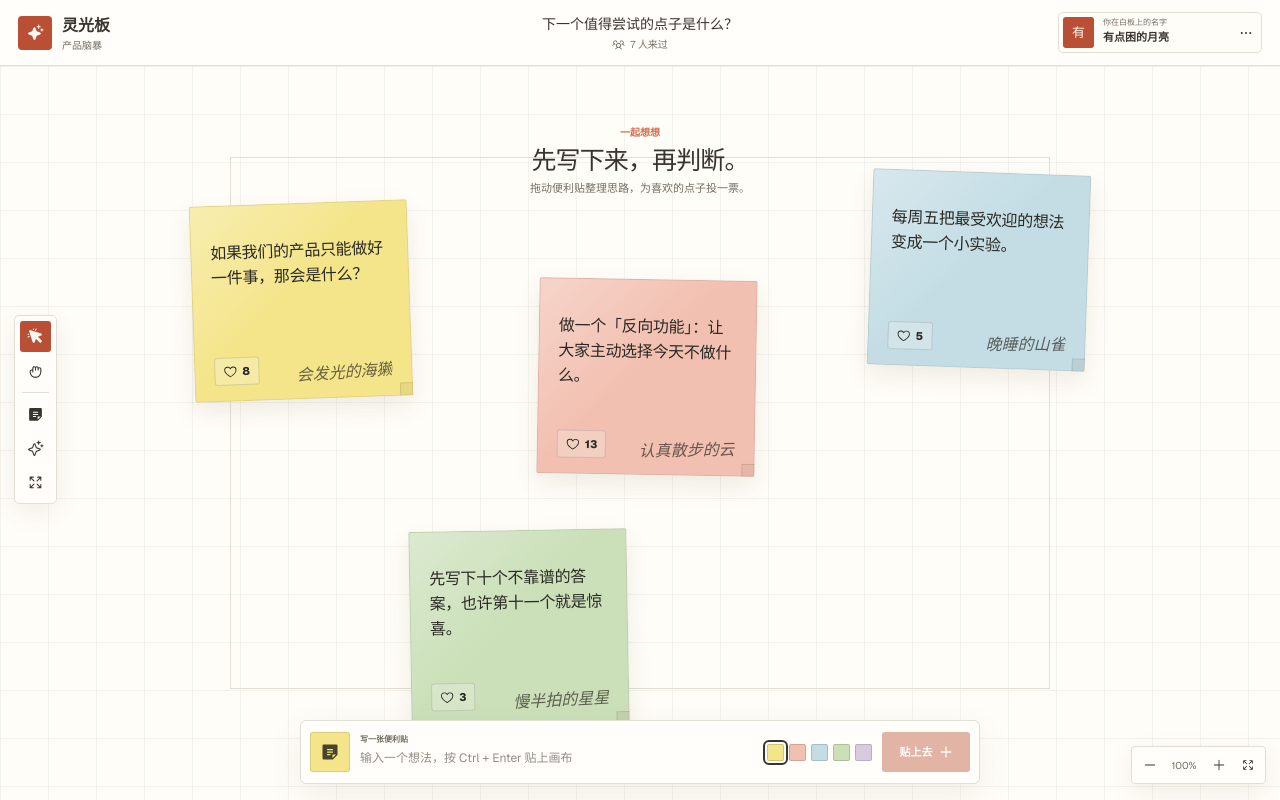
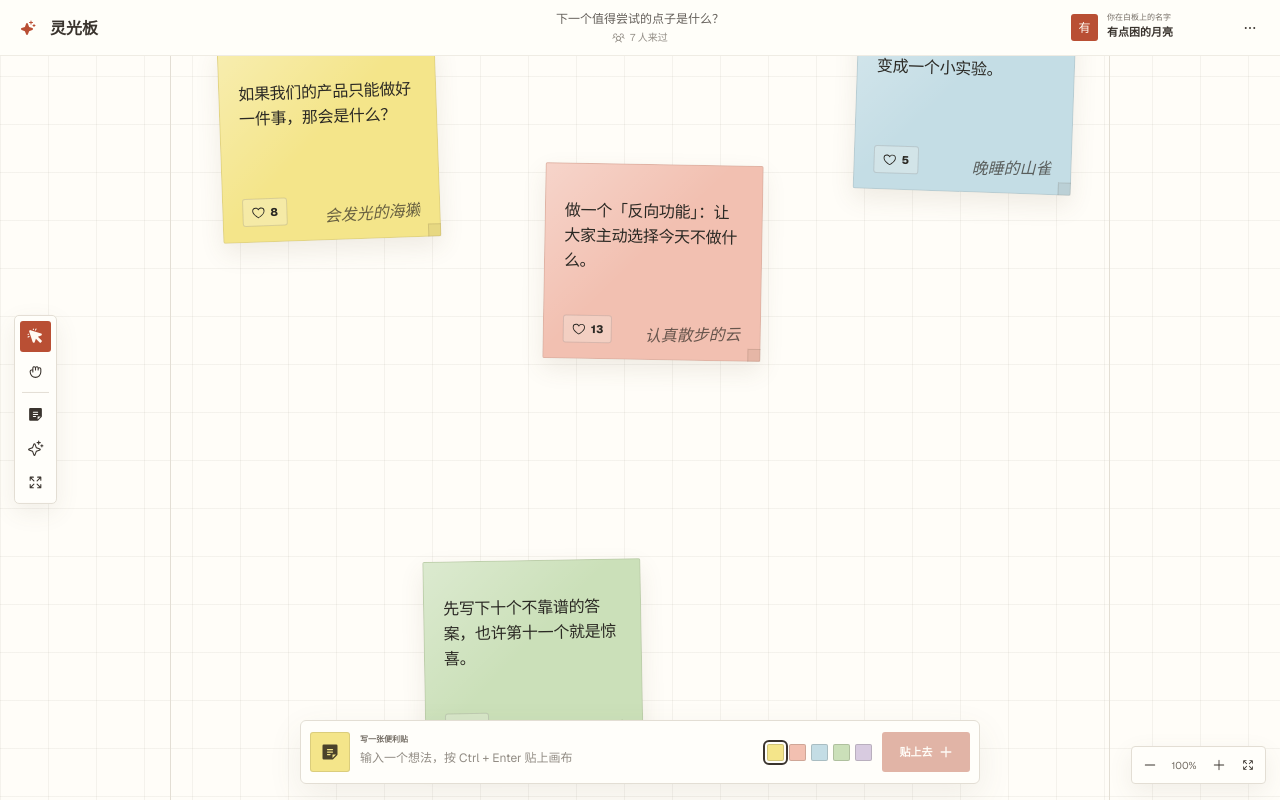
Before and after one commit to Kaleohano/Workshop_BrainStorm_WhiteBorard, a Next.js app: page / in a window 1280 px wide. Built offline with nearby package versions, Linux system fonts and the light colour scheme.

Commit message:
Refine navigation and expand canvas

```diff
--- a/app/globals.css
+++ b/app/globals.css
@@ -46,48 +46,49 @@ button { color: inherit; }
   position: fixed;
   inset: 0 0 auto;
   z-index: 20;
-  height: 66px;
-  padding: 0 18px;
+  height: 56px;
+  padding: 0 16px;
   display: grid;
   grid-template-columns: 1fr auto 1fr;
   align-items: center;
   gap: 18px;
-  border-bottom: 1px solid var(--line);
-  background: var(--panel);
+  border-bottom: 1px solid color-mix(in srgb, var(--line) 58%, transparent);
+  background: color-mix(in srgb, var(--panel) 92%, transparent);
 }
 
 .brand-lockup, .participant, .board-title span { display: flex; align-items: center; }
 .brand-lockup { gap: 10px; }
 .brand-tile {
-  width: 34px;
-  height: 34px;
+  width: 24px;
+  height: 24px;
   display: grid;
   place-items: center;
-  color: #fffaf3;
-  background: var(--accent-deep);
-  border-radius: 4px;
+  color: var(--accent-deep);
+  background: transparent;
+  border-radius: 3px;
 }
-.brand-tile svg { width: 17px; height: 17px; }
+.brand-tile svg { width: 16px; height: 16px; }
 .brand-lockup div { display: grid; gap: 1px; }
 .brand-lockup strong { font-family: Georgia, "Songti SC", serif; font-size: 16px; font-weight: 600; }
-.brand-lockup div span { color: var(--muted); font-size: 10px; }
+.brand-lockup div span { display: none; }
 
-.board-title { display: grid; justify-items: center; gap: 3px; }
-.board-title strong { font-family: Georgia, "Songti SC", serif; font-size: 14px; font-weight: 500; }
+.board-title { display: grid; justify-items: center; gap: 2px; opacity: .78; }
+.board-title strong { font-family: Georgia, "Songti SC", serif; font-size: 12px; font-weight: 500; }
 .board-title span { gap: 5px; color: var(--muted); font-size: 10px; }
 .board-title svg { width: 13px; height: 13px; }
 
 .participant {
   justify-self: end;
   gap: 9px;
-  padding: 4px 7px 4px 4px;
-  border: 1px solid var(--line);
+  padding: 3px 5px 3px 3px;
+  border: 1px solid transparent;
   border-radius: 5px;
-  background: var(--canvas);
+  background: transparent;
 }
+.participant:hover, .participant:focus-within { border-color: var(--line); background: var(--canvas); }
 .avatar {
-  width: 31px;
-  height: 31px;
+  width: 27px;
+  height: 27px;
   display: grid;
   place-items: center;
   flex: 0 0 auto;
@@ -95,7 +96,7 @@ button { color: inherit; }
   background: var(--accent-deep);
   border-radius: 3px;
   font-family: Georgia, "Songti SC", serif;
-  font-size: 13px;
+  font-size: 12px;
 }
 .participant label { display: grid; gap: 0; }
 .participant label span { color: var(--muted); font-size: 8px; line-height: 1.2; }
@@ -162,20 +163,22 @@ button { color: inherit; }
 
 .canvas-viewport {
   position: fixed;
-  inset: 66px 0 0;
+  inset: 56px 0 0;
   overflow: auto;
   overscroll-behavior: none;
+  scrollbar-width: none;
 }
+.canvas-viewport::-webkit-scrollbar { display: none; }
 .canvas-viewport.pan-mode { cursor: grab; touch-action: none; }
 .canvas-viewport.pan-mode:active { cursor: grabbing; }
 
 .canvas {
   --zoom: 1;
   position: relative;
-  width: max(100%, 1080px);
-  height: max(100%, 760px);
+  width: 8000px;
+  height: 5600px;
   scale: var(--zoom);
-  transform-origin: 50% 42%;
+  transform-origin: 50% 50%;
   background-color: var(--canvas);
   background-image:
     linear-gradient(var(--grid) 1px, transparent 1px),
@@ -186,9 +189,9 @@ button { color: inherit; }
   content: "";
   position: absolute;
   left: 50%;
-  top: 12%;
-  width: min(820px, 74%);
-  height: 70%;
+  top: calc(50% - 410px);
+  width: 940px;
+  height: 820px;
   transform: translateX(-50%);
   border: 1px solid var(--line);
   pointer-events: none;
@@ -196,7 +199,7 @@ button { color: inherit; }
 .canvas-heading {
   position: absolute;
   left: 50%;
-  top: 7%;
+  top: calc(50% - 455px);
   z-index: 3;
   width: 390px;
   transform: translateX(-50%);
@@ -225,8 +228,8 @@ button { color: inherit; }
   --y: 20%;
   --tilt: 0deg;
   position: absolute;
-  left: var(--x);
-  top: var(--y);
+  left: calc(50% + var(--x));
+  top: calc(50% + var(--y));
   width: 218px;
   min-height: 196px;
   padding: 22px 19px 15px;
@@ -447,12 +450,12 @@ button:focus-visible, input:focus-visible, textarea:focus-visible {
 }
 
 @media (max-width: 760px) {
-  .board-bar { height: 62px; padding: 0 9px; grid-template-columns: auto 1fr; }
+  .board-bar { height: 52px; padding: 0 9px; grid-template-columns: auto 1fr; }
   .brand-lockup div span, .board-title { display: none; }
   .participant { justify-self: end; }
   .participant label span { display: none; }
   .participant input { width: 108px; }
-  .canvas-viewport { inset: 62px 0 0; }
+  .canvas-viewport { inset: 52px 0 0; }
   .tool-rail { left: 7px; }
   .tool-rail button::after { display: none; }
   .idea-dock {
@@ -466,7 +469,7 @@ button:focus-visible, input:focus-visible, textarea:focus-visible {
   .color-picker { display: none; }
   .submit-note { min-width: 43px; font-size: 0; }
   .zoom-control { display: none; }
-  .canvas { width: 1000px; height: 760px; }
+  .canvas { width: 6000px; height: 4400px; }
 }
 
 @media (prefers-reduced-motion: reduce) {
--- a/app/layout.tsx
+++ b/app/layout.tsx
@@ -20,13 +20,13 @@ export const metadata: Metadata = {
     title: "灵光板｜打开就能一起想",
     description: "自由写便利贴、拖动想法，为好点子投票。",
     type: "website",
-    images: [{ url: "/og-v4.png", width: 1200, height: 630, alt: "明亮文具桌风格的灵光板与彩色便利贴" }],
+    images: [{ url: "/og-v5.png", width: 1200, height: 630, alt: "延伸到画面之外的灵光板与彩色便利贴" }],
   },
   twitter: {
     card: "summary_large_image",
     title: "灵光板｜打开就能一起想",
     description: "自由写便利贴、拖动想法，为好点子投票。",
-    images: ["/og-v4.png"],
+    images: ["/og-v5.png"],
   },
   icons: {
     icon: "/favicon.svg",
--- a/app/page.tsx
+++ b/app/page.tsx
@@ -41,8 +41,6 @@ type DragState = {
   startClientY: number;
   startX: number;
   startY: number;
-  width: number;
-  height: number;
 };
 
 type PanState = {
@@ -53,6 +51,7 @@ type PanState = {
 };
 
 const COLORS = ["butter", "rose", "blue", "green", "violet"];
+const NOTE_POSITION_SCALE = 12;
 
 const STARTER_NOTES: BoardNote[] = [
   {
@@ -168,6 +167,12 @@ export default function Home() {
     }
   }, [notes, hydrated]);
 
+  useEffect(() => {
+    if (!hydrated) return;
+    const frame = window.requestAnimationFrame(() => centerCanvas("auto"));
+    return () => window.cancelAnimationFrame(frame);
+  }, [hydrated]);
+
   function changeParticipant(value: string) {
     const name = value.slice(0, 14);
     setParticipant(name);
@@ -228,8 +233,6 @@ export default function Home() {
   function startDrag(event: ReactPointerEvent<HTMLElement>, note: BoardNote) {
     if (tool !== "select") return;
     if ((event.target as HTMLElement).closest("button")) return;
-    const canvas = event.currentTarget.parentElement;
-    if (!canvas) return;
     event.currentTarget.setPointerCapture(event.pointerId);
     dragRef.current = {
       id: note.id,
@@ -238,8 +241,6 @@ export default function Home() {
       startClientY: event.clientY,
       startX: note.x,
       startY: note.y,
-      width: canvas.clientWidth,
-      height: canvas.clientHeight,
     };
   }
 
@@ -273,25 +274,38 @@ export default function Home() {
     inputRef.current?.focus();
   }
 
+  function centerCanvas(behavior: ScrollBehavior = "smooth") {
+    const viewport = viewportRef.current;
+    if (!viewport) return;
+    viewport.scrollTo({
+      left: (viewport.scrollWidth - viewport.clientWidth) / 2,
+      top: (viewport.scrollHeight - viewport.clientHeight) / 2,
+      behavior,
+    });
+  }
+
   function resetView() {
     setZoom(100);
-    viewportRef.current?.scrollTo({ left: 0, top: 0, behavior: "smooth" });
+    centerCanvas();
   }
 
   function moveNote(event: ReactPointerEvent<HTMLElement>) {
     const drag = dragRef.current;
     if (!drag || drag.id !== event.currentTarget.dataset.noteId) return;
-    const x = Math.max(1, Math.min(84, drag.startX + ((event.clientX - drag.startClientX) / drag.width) * 100));
-    const y = Math.max(4, Math.min(78, drag.startY + ((event.clientY - drag.startClientY) / drag.height) * 100));
-    drag.element.style.setProperty("--x", `${x}%`);
-    drag.element.style.setProperty("--y", `${y}%`);
+    const scale = NOTE_POSITION_SCALE * (zoom / 100);
+    const x = drag.startX + (event.clientX - drag.startClientX) / scale;
+    const y = drag.startY + (event.clientY - drag.startClientY) / scale;
+    drag.element.style.setProperty("--x", `${(x - 50) * NOTE_POSITION_SCALE}px`);
+    drag.element.style.setProperty("--y", `${(y - 50) * NOTE_POSITION_SCALE}px`);
   }
 
   function endDrag(event: ReactPointerEvent<HTMLElement>) {
     const drag = dragRef.current;
     if (!drag || drag.id !== event.currentTarget.dataset.noteId) return;
-    const x = Number.parseFloat(drag.element.style.getPropertyValue("--x"));
-    const y = Number.parseFloat(drag.element.style.getPropertyValue("--y"));
+    const xOffset = Number.parseFloat(drag.element.style.getPropertyValue("--x"));
+    const yOffset = Number.parseFloat(drag.element.style.getPropertyValue("--y"));
+    const x = xOffset / NOTE_POSITION_SCALE + 50;
+    const y = yOffset / NOTE_POSITION_SCALE + 50;
     setNotes((current) =>
       current.map((note) =>
         note.id === drag.id
@@ -388,8 +402,8 @@ export default function Home() {
               data-note-id={note.id}
               key={note.id}
               style={{
-                "--x": `${note.x}%`,
-                "--y": `${note.y}%`,
+                "--x": `${(note.x - 50) * NOTE_POSITION_SCALE}px`,
+                "--y": `${(note.y - 50) * NOTE_POSITION_SCALE}px`,
                 "--tilt": `${note.tilt}deg`,
               } as React.CSSProperties}
               onPointerDown={(event) => startDrag(event, note)}
```
Also changed, not shown: public/og-v5.png (added).
